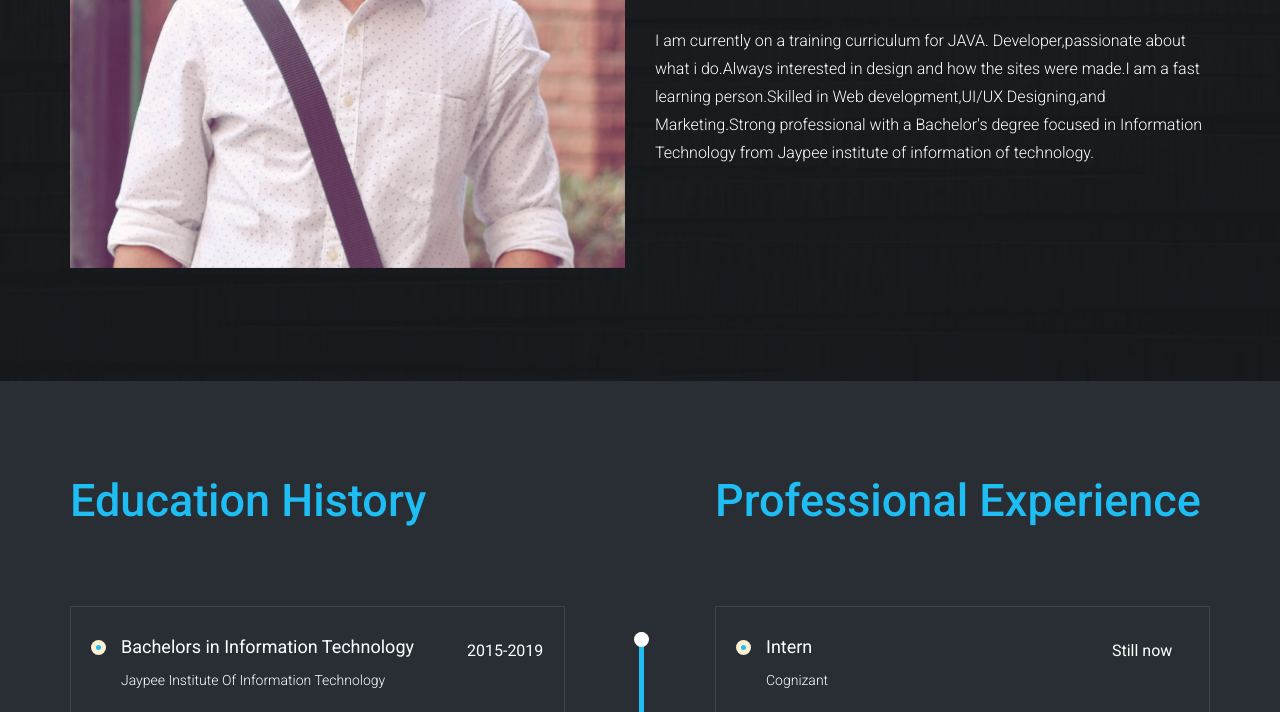
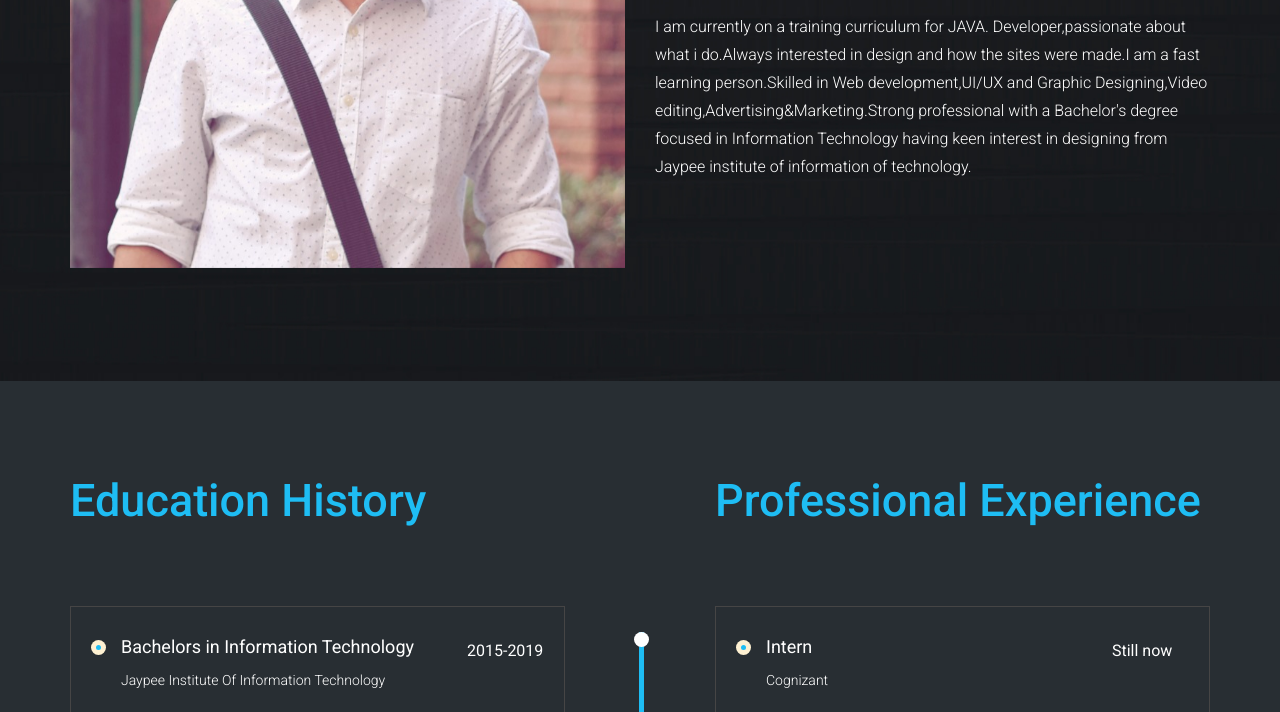
Before and after one commit to chetanjiit/chetanjiit.github.io, a plain HTML site: page index.html in a window 1280 px wide. Shown: the part 388-1100 px from the top of the page. Drawn offline with Linux system fonts and the light colour scheme; files whose address does not match are found by name.

Commit message:
Update index.html

```diff
--- a/index.html
+++ b/index.html
@@ -112,7 +112,7 @@
                                     <div class="w_content">
                                         <h1><span>Hi</span> <br> I am Chetan Singh.</h1>
                                         <span>Full Stack Developer </span>
-                                        <p>I am currently on a training curriculum for JAVA. Developer,passionate about what i do.Always interested in design and how the sites were made.I am a fast learning person.Skilled in Web development,UI/UX Designing,and Marketing.Strong professional with a Bachelor's degree focused in Information Technology from Jaypee institute of information of technology.</p>
+                                        <p>I am currently on a training curriculum for JAVA. Developer,passionate about what i do.Always interested in design and how the sites were made.I am a fast learning person.Skilled in Web development,UI/UX and Graphic Designing,Video editing,Advertising&Marketing.Strong professional with a Bachelor's degree focused in Information Technology having keen interest in designing from Jaypee institute of information of technology.</p>
 
                                     </div>
                                 </div>
```
